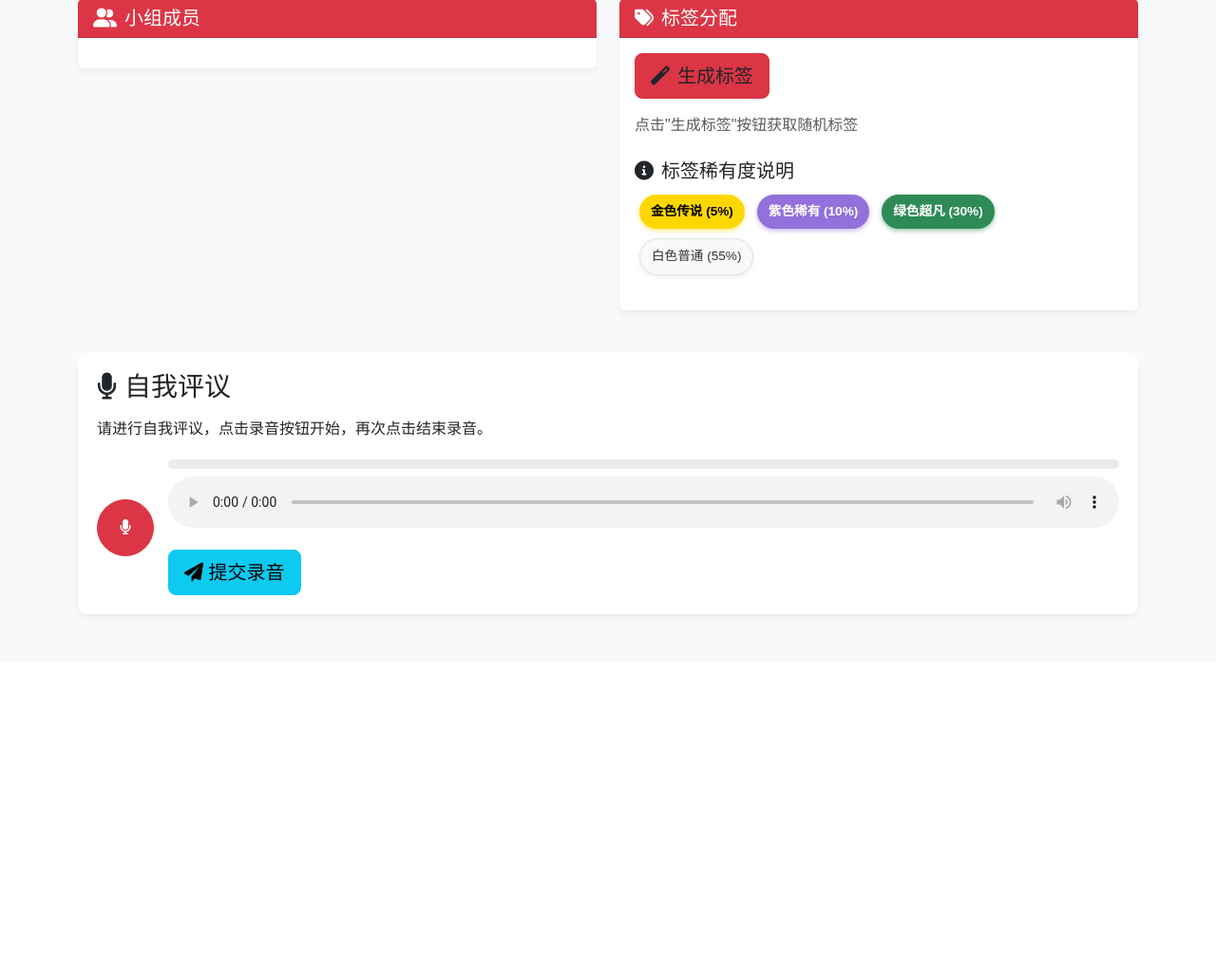
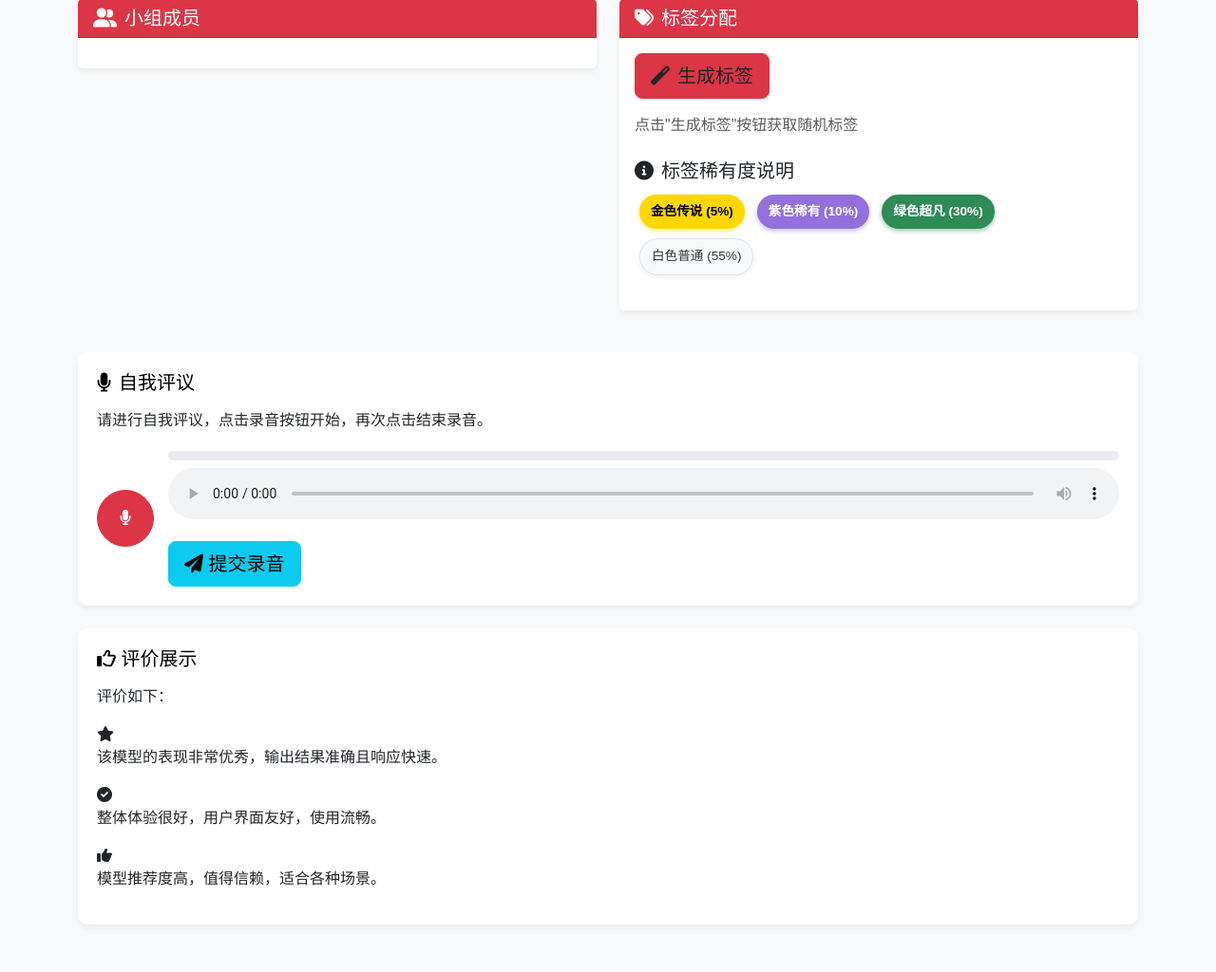
Before and after one commit to ZhiweiWei-NAMI/dangjianhuodong_2503, a Flask app: page / in a window 1280 px wide. Shown: the part 326-1350 px from the top of the page at 95% size. Before the commit the page ends 977 px from the top, so only its background shows below. Run offline with Flask 3, Linux system fonts and the light colour scheme.

Commit message:
evaluation box updated

```diff
--- a/templates/index.html
+++ b/templates/index.html
@@ -1,5 +1,6 @@
 <!DOCTYPE html>
 <html lang="zh">
+
 <head>
     <meta charset="UTF-8">
     <meta name="viewport" content="width=device-width, initial-scale=1.0">
@@ -38,6 +39,12 @@
         .card-header {
             background-color: #dc3545;
             color: white;
+            font-weight: bold;
+        }
+
+        .card-header-voice {
+            background-color: #ffffff;
+            color: rgb(0, 0, 0);
             font-weight: bold;
         }
 
@@ -132,6 +139,12 @@
             padding: 20px;
             border-radius: 10px;
             box-shadow: 0 4px 6px rgba(0, 0, 0, 0.05);
+            transition: transform 0.3s, box-shadow 0.3s;
+        }
+
+        .record-section:hover {
+            transform: translateY(-5px);
+            box-shadow: 0 10px 20px rgba(0, 0, 0, 0.1);
         }
 
         .audio-container {
@@ -174,6 +187,7 @@
         }
     </style>
 </head>
+
 <body>
     <header class="header text-center">
         <div class="container">
@@ -205,7 +219,8 @@
             <div class="col-md-6">
                 <div class="card">
                     <div class="card-header">
-                        <h5 class="mb-0"><i class="fas fa-user-friends me-2"></i><span id="currentGroupName">小组成员</span></h5>
+                        <h5 class="mb-0"><i class="fas fa-user-friends me-2"></i><span id="currentGroupName">小组成员</span>
+                        </h5>
                     </div>
                     <div class="card-body">
                         <div id="membersList" class="row">
@@ -245,7 +260,9 @@
 
         <!-- 录音评价区域 -->
         <div class="record-section mt-4">
-            <h3 class="mb-3"><i class="fas fa-microphone me-2"></i>自我评议</h3>
+            <div class="card-header-voice">
+                <h5 class="mb-3"><i class="fas fa-microphone me-2"></i>自我评议</h5>
+            </div>
             <p>请进行自我评议，点击录音按钮开始，再次点击结束录音。</p>
 
             <div class="audio-container d-flex align-items-center">
@@ -254,17 +271,33 @@
                 </button>
                 <div class="flex-grow-1">
                     <div class="progress mb-2" style="height: 10px;">
-                        <div id="recordingProgress" class="progress-bar bg-danger" role="progressbar" style="width: 0%"></div>
+                        <div id="recordingProgress" class="progress-bar bg-danger" role="progressbar" style="width: 0%">
+                        </div>
                     </div>
                     <audio id="audioPlayback" controls class="w-100 mb-3"></audio>
-                    <button id="submitRecording" class="btn btn-info btn-lg"><i class="fas fa-paper-plane"></i> 提交录音</button>
+                    <button id="submitRecording" class="btn btn-info btn-lg"><i class="fas fa-paper-plane"></i>
+                        提交录音</button>
+                </div>
+            </div>
+        </div>
+
+        <!-- 生成评价区域 -->
+        <div class="record-section mt-4">
+            <div class="card-header-voice">
+                <h5 class="mb-3"><i class="fa-regular fa-thumbs-up"></i> 评价展示</h5>
+            </div>
+            <!-- 评价内容 -->
+            <div class="card-body-voice">
+                <p>评价如下：</p>
+                <div id="evaluation-container" class="evaluation-box">
+                    <!-- 动态生成的评价项将显示在这里 -->
                 </div>
             </div>
         </div>
     </div>
 
     <script>
-        document.addEventListener('DOMContentLoaded', function() {
+        document.addEventListener('DOMContentLoaded', function () {
             // 小组数据
             // 葛蕾：孟璟陆，孙亦菲，王姝谕，陈一洋，雷扬，赵紫君，张唯琛
             // 从玉琪：王亮淇，李松泽，宋子阳，原笑阳，王旭飞，李紫萌
@@ -381,7 +414,7 @@
             }
 
             // 生成标签
-            document.getElementById('generateTags').addEventListener('click', function() {
+            document.getElementById('generateTags').addEventListener('click', function () {
                 // 模拟从后端获取标签
                 fetch('/sample_tags?num_tags=20')
                     .then(response => response.json())
@@ -392,16 +425,16 @@
                         console.error('Error fetching tags:', error);
                         // 使用模拟数据进行测试
                         const mockTags = [
-                            {tag: "创新能力 (金色传说, 5%)", rarity: "金色"},
-                            {tag: "战略思维 (金色传说, 5%)", rarity: "金色"},
-                            {tag: "领导能力 (紫色稀有, 10%)", rarity: "紫色"},
-                            {tag: "决策能力 (紫色稀有, 10%)", rarity: "紫色"},
-                            {tag: "团队合作 (绿色超凡, 30%)", rarity: "绿色"},
-                            {tag: "执行力 (绿色超凡, 30%)", rarity: "绿色"},
-                            {tag: "责任感 (绿色超凡, 30%)", rarity: "绿色"},
-                            {tag: "沟通能力 (白色普通, 55%)", rarity: "白色"},
-                            {tag: "时间管理 (白色普通, 55%)", rarity: "白色"},
-                            {tag: "学习能力 (白色普通, 55%)", rarity: "白色"}
+                            { tag: "创新能力 (金色传说, 5%)", rarity: "金色" },
+                            { tag: "战略思维 (金色传说, 5%)", rarity: "金色" },
+                            { tag: "领导能力 (紫色稀有, 10%)", rarity: "紫色" },
+                            { tag: "决策能力 (紫色稀有, 10%)", rarity: "紫色" },
+                            { tag: "团队合作 (绿色超凡, 30%)", rarity: "绿色" },
+                            { tag: "执行力 (绿色超凡, 30%)", rarity: "绿色" },
+                            { tag: "责任感 (绿色超凡, 30%)", rarity: "绿色" },
+                            { tag: "沟通能力 (白色普通, 55%)", rarity: "白色" },
+                            { tag: "时间管理 (白色普通, 55%)", rarity: "白色" },
+                            { tag: "学习能力 (白色普通, 55%)", rarity: "白色" }
                         ];
                         renderTags(mockTags);
                     });
@@ -419,7 +452,7 @@
                     tagElem.dataset.tag = tagData.tag;
                     tagElem.dataset.rarity = tagData.rarity;
 
-                    tagElem.addEventListener('click', function() {
+                    tagElem.addEventListener('click', function () {
                         if (selectedMember) {
                             assignTagToMember(selectedMember, tagData);
                             // 移除标签
@@ -531,7 +564,7 @@
             }
 
             // 提交录音
-            document.getElementById('submitRecording').addEventListener('click', function() {
+            document.getElementById('submitRecording').addEventListener('click', function () {
                 if (chunks.length === 0) {
                     alert('请先录制语音');
                     return;
@@ -548,6 +581,43 @@
 
             // 初始化
             renderGroupButtons();
+
+            //内容需要根据大模型接口反馈的内容进行调整
+            const evaluations = [
+                {
+                    icon: "fa-star",
+                    text: "该模型的表现非常优秀，输出结果准确且响应快速。" //***********
+                },
+                {
+                    icon: "fa-check-circle",
+                    text: "整体体验很好，用户界面友好，使用流畅。" //***************
+                },
+                {
+                    icon: "fa-thumbs-up",
+                    text: "模型推荐度高，值得信赖，适合各种场景。" //************
+                }
+            ];
+
+            // 将评价数据动态渲染到页面中
+            const evaluationContainer = document.getElementById('evaluation-container');
+
+            evaluations.forEach((evaluation) => {
+                const evaluationItem = document.createElement('div');
+                evaluationItem.classList.add('evaluation-item');
+
+                const evaluationIcon = document.createElement('div');
+                evaluationIcon.classList.add('evaluation-icon');
+                evaluationIcon.innerHTML = `<i class="fa-solid ${evaluation.icon}"></i>`;
+
+                const evaluationText = document.createElement('div');
+                evaluationText.classList.add('evaluation-text');
+                evaluationText.innerHTML = `<p>${evaluation.text}</p>`;
+
+                evaluationItem.appendChild(evaluationIcon);
+                evaluationItem.appendChild(evaluationText);
+
+                evaluationContainer.appendChild(evaluationItem);
+            });
         });
     </script>
 
@@ -555,4 +625,5 @@
     <script src="https://cdn.jsdelivr.net/npm/@popperjs/core@2.11.6/dist/umd/popper.min.js"></script>
     <script src="https://cdn.jsdelivr.net/npm/bootstrap@5.3.0-alpha1/dist/js/bootstrap.min.js"></script>
 </body>
+
 </html>
```
